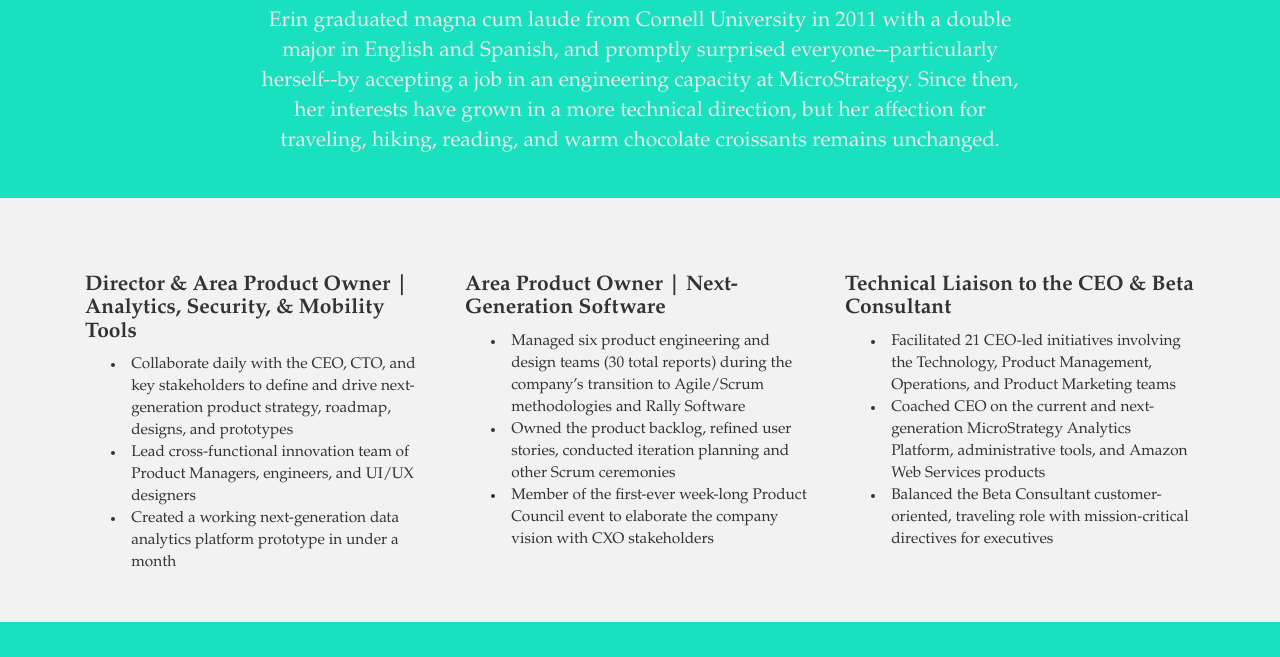
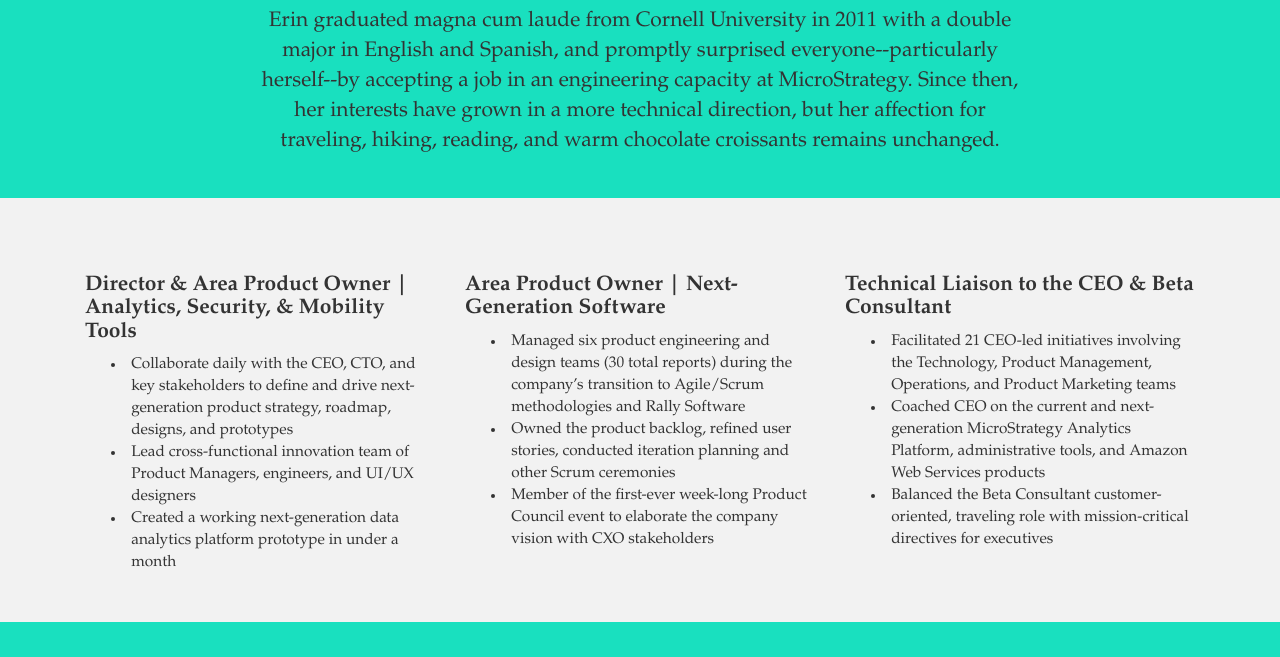
Before and after one commit to erincarlson13/erincarlson13.github.io, a plain HTML site: page index.html in a window 1280 px wide. Shown: the part 143-800 px from the top of the page. Drawn offline with Linux system fonts and the light colour scheme.

Commit message:
change text to default

```diff
--- a/css/stylesheet.css
+++ b/css/stylesheet.css
@@ -90,7 +90,6 @@
 	padding-left:20%;
 	text-align: center;
 	font-size: 1em;
-	color: #EBE6E7;
 }
 
 .col-md-4{
```
